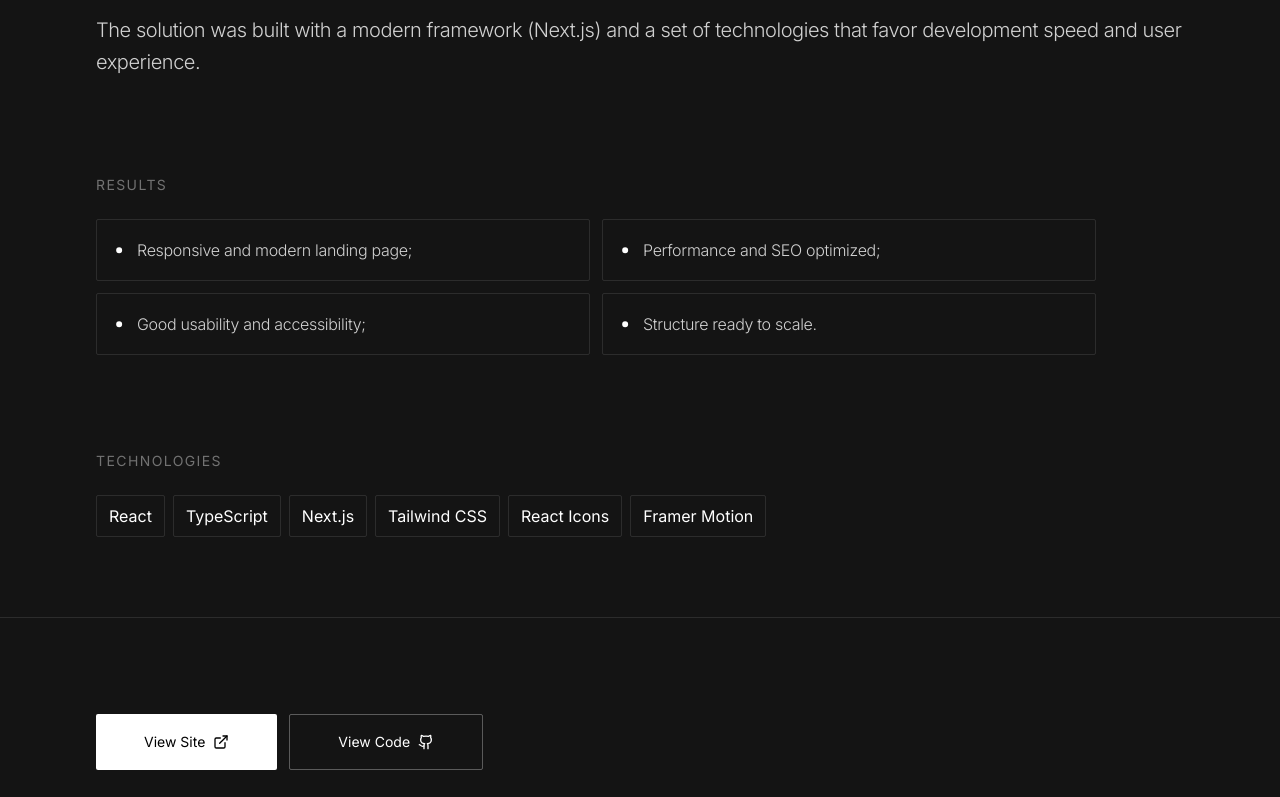
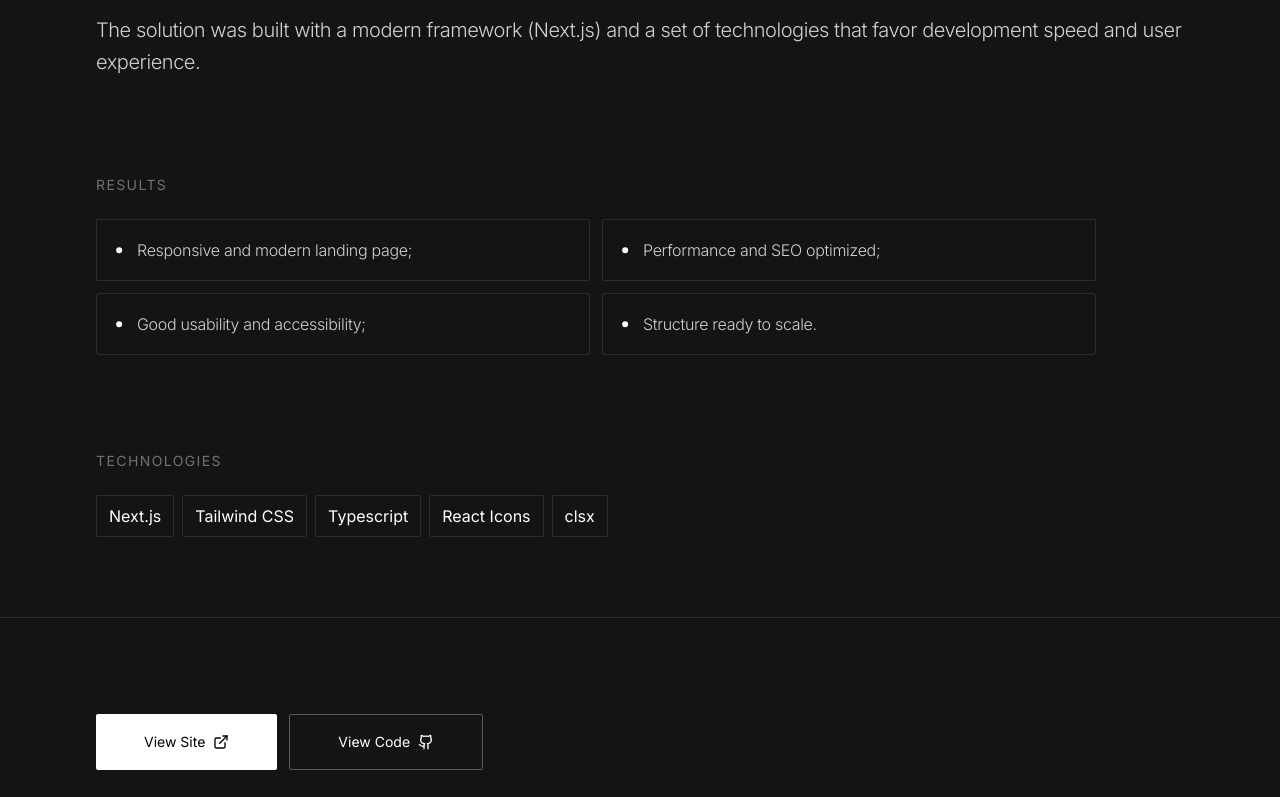
Before and after one commit to danilo1opes/portfolio, a Next.js app in the folder frontend/: page /en/projects/calisthenyx in a window 1280 px wide. Shown: the part 1979-2776 px from the top of the page. Built offline with nearby package versions, Linux system fonts and the light colour scheme.

Commit message:
🚩 feat: Update new Structure

```diff
--- a/frontend/src/components/landing/Projects/ProjectDetail.tsx
+++ b/frontend/src/components/landing/Projects/ProjectDetail.tsx
@@ -58,7 +58,7 @@ export default function ProjectDetail({ project, path }: Props) {
         {/* Inicio */}
         <div className="mb-12">
           <p className="text-xs font-normal tracking-widest uppercase text-white/40 leading-4">
-            {project.year} • {project.subtitle}
+            {new Date().getFullYear()} • {project.subtitle}
           </p>
           <h1 className="mt-12 text-5xl text-white">{project.title}</h1>
           <p className="mt-6 font-light text-xl text-white/60 leading-7 tracking-[-0.45px]">
--- a/frontend/src/messages/en.json
+++ b/frontend/src/messages/en.json
@@ -168,7 +168,7 @@
     "viewCode": "View Code",
     "items": {
       "calisthenyx": {
-        "year": "2025",
+        "year": "2026",
         "subtitle": "Front-End Developer",
         "title": "Calisthenyx",
         "description": "CalisthenyX is a demonstrative landing page designed to present a modern calisthenics training platform, focused on user experience, performance and accessibility. Through a visually appealing interface, the project showcases training plans, calisthenics benefits and illustrative sections that convey the value of the application in a clear and intuitive way.",
@@ -184,22 +184,21 @@
           "Structure ready to scale."
         ],
         "technologies": [
-          "React",
-          "TypeScript",
           "Next.js",
           "Tailwind CSS",
+          "Typescript",
           "React Icons",
-          "Framer Motion"
+          "clsx"
         ]
       },
       "nyxlobby": {
-        "year": "2025",
+        "year": "2026",
         "subtitle": "Front-End Developer",
         "title": "NyxLobby",
         "description": "NyxLobby is a project focused on creating a modern lobby/authentication interface, designed to be the starting point of access to web applications. The project explores UI best practices, component organization and user experience, serving as a reusable foundation for larger systems.",
         "client": "Personal Project",
-        "duration": "MVP",
-        "role": "Full-Stack Developer",
+        "duration": "2 months",
+        "role": "Full-Stack Development",
         "challenge": "The main challenge was to create a clear, elegant and functional entry interface that conveyed security and professionalism at first contact with the user. It was also essential to keep the code scalable, organized and easy to integrate with authentication and backend systems in the future.",
         "solution": "The solution was to develop a visually consistent lobby with responsive layout and reusable components, prioritizing simplicity and usability. The project was structured with a focus on: clear component separation, clean and intuitive layout, modern and consistent styling, and code ready for evolution (login, registration, permissions, etc.).",
         "results": [
@@ -208,16 +207,25 @@
           "Responsive layout for different screens;",
           "Reusable base for new projects."
         ],
-        "technologies": ["React", "TypeScript", "Next.js", "Tailwind CSS"]
+        "technologies": [
+          "Next.js",
+          "TypeScript",
+          "Tailwind CSS",
+          "Node.js",
+          "Express",
+          "MongoDB",
+          "JWT",
+          "Multer"
+        ]
       },
       "nyxtech": {
-        "year": "2025",
+        "year": "2026",
         "subtitle": "Front-End Developer",
         "title": "NyxTech",
         "description": "NyxTech is an institutional project focused on presenting a technology brand with a modern, clear and professional interface. The goal is to communicate services, vision and tech solutions objectively, reinforcing credibility and visual identity.",
         "client": "Personal Project",
-        "duration": "MVP",
-        "role": "Front-End Developer",
+        "duration": "1 month",
+        "role": "Front-End Development",
         "challenge": "The main challenge was to translate the concept of technology and innovation into a clean and trustworthy interface, avoiding information overload. The layout needed to be impactful, responsive and easy to navigate, serving as a foundation for future institutional or commercial expansions.",
         "solution": "The solution was to develop a well-structured technology landing page with clear visual hierarchy and reusable components. The project prioritizes: clarity in service communication, modern visual aligned with the tech universe, responsiveness and good experience across different devices, and a scalable structure for new sections and features.",
         "results": [
@@ -226,16 +234,22 @@
           "Clear and objective communication;",
           "Foundation ready for product evolution."
         ],
-        "technologies": ["React", "TypeScript", "Next.js", "Tailwind CSS"]
+        "technologies": [
+          "React",
+          "TypeScript",
+          "Router DOM",
+          "Recharts",
+          "CSS Custom Properties"
+        ]
       },
       "forest": {
-        "year": "2025",
+        "year": "2026",
         "subtitle": "Front-End Developer",
         "title": "Boreal Forest",
         "description": "Forest is a landing page project that explores a natural and minimalist aesthetic, inspired by sustainability, well-being and connection with nature. The goal is to communicate environmental values in a clear, light and visually pleasant way.",
         "client": "Personal Project",
-        "duration": "MVP",
-        "role": "Front-End Developer",
+        "duration": "3 weeks",
+        "role": "Front-End Development",
         "challenge": "The main challenge was to translate the concept of nature and tranquility into a digital interface, maintaining balance between aesthetics, readability and usability. The layout needed to be simple, responsive and functional without visual excesses.",
         "solution": "The solution was to create a clean and harmonious interface with strategic use of natural colors, generous spacing and clear content hierarchy. The project prioritizes: light and pleasant visuals, intuitive navigation, responsiveness across different devices, and a reusable structure for sustainable brands and projects.",
         "results": [
@@ -244,16 +258,16 @@
           "Good hierarchy and readability;",
           "Foundation ready for evolution."
         ],
-        "technologies": ["React", "TypeScript", "Next.js", "Tailwind CSS"]
+        "technologies": ["HTML5", "Tailwind CSS", "Javascript"]
       },
       "tendshop": {
-        "year": "2025",
+        "year": "2026",
         "subtitle": "Front-End Developer",
         "title": "TendShop",
         "description": "TendShop is an e-commerce landing page project created to present products in an attractive, clear and conversion-focused way. The interface explores visual trends in digital retail, prioritizing product highlighting and an intuitive shopping experience.",
         "client": "Personal Project",
-        "duration": "MVP",
-        "role": "Front-End Developer",
+        "duration": "2 months",
+        "role": "Front-End Development",
         "challenge": "The main challenge was to create a commercially efficient interface, balancing modern aesthetics with information clarity. The layout needed to naturally guide the user toward action while maintaining good readability and responsiveness across all devices.",
         "solution": "The solution was to develop a clean, conversion-oriented landing page with good visual hierarchy, reusable components and strategic highlighting of products and calls to action.",
         "results": [
@@ -262,16 +276,22 @@
           "Good visual hierarchy of products;",
           "Foundation ready to scale."
         ],
-        "technologies": ["React", "TypeScript", "Next.js", "Tailwind CSS"]
+        "technologies": [
+          "React",
+          "Next.js",
+          "TypeScript",
+          "Tailwind CSS",
+          "react-i18next"
+        ]
       },
       "animais": {
-        "year": "2025",
+        "year": "2026",
         "subtitle": "Front-End Developer",
         "title": "Animais",
         "description": "Animais Fantásticos is a project focused on building an interactive informational website, developed to practice core JavaScript concepts, DOM manipulation and front-end best practices. The project combines educational content with animations and interactions that enrich the user experience.",
         "client": "Educational Project",
-        "duration": "MVP",
-        "role": "Front-End Developer",
+        "duration": "1 month",
+        "role": "Front-End Development",
         "challenge": "The main challenge was to implement dynamic interactions in an organized and performant way, ensuring the code was readable, reusable and easy to maintain, even with multiple interface behaviors.",
         "solution": "The solution was to create a modular JavaScript structure, separating responsibilities and applying code organization best practices.",
         "results": [
@@ -280,16 +300,16 @@
           "Good code organization;",
           "Smooth and engaging navigation."
         ],
-        "technologies": ["React", "TypeScript", "Next.js", "Tailwind CSS"]
+        "technologies": ["Figma", "React", "TypeScript", "Vite", "Tailwind CSS"]
       },
       "nyxstellar": {
-        "year": "2025",
+        "year": "2026",
         "subtitle": "Front-End Developer",
         "title": "NyxStellar",
         "description": "NyxStellar is a project focused on creating a landing page with a futuristic and spatial aesthetic, exploring modern visual concepts for brands and digital products. The goal is to combine visual impact, information clarity and a good browsing experience.",
         "client": "Personal Project",
-        "duration": "MVP",
-        "role": "Front-End Developer",
+        "duration": "2 months",
+        "role": "Front-End Development",
         "challenge": "The challenge was to balance a strong and conceptual visual with usability, ensuring that the futuristic aesthetic did not compromise readability, information hierarchy or the user experience across different devices.",
         "solution": "The solution was to develop a visually striking interface with a well-structured layout, readable typography and reusable components. The project prioritizes: consistent and modern visual identity, clear content hierarchy, responsive and fluid navigation, and a scalable base for new content or features.",
         "results": [
@@ -298,7 +318,13 @@
           "Clear and intuitive experience;",
           "Project ready for evolution."
         ],
-        "technologies": ["React", "TypeScript", "Next.js", "Tailwind CSS"]
+        "technologies": [
+          "React",
+          "TypeScript",
+          "Motion",
+          "Tailwind CSS",
+          "Vite"
+        ]
       },
       "advocacia": {
         "year": "2025",
--- a/frontend/src/messages/pt.json
+++ b/frontend/src/messages/pt.json
@@ -168,13 +168,13 @@
     "viewCode": "Ver Código",
     "items": {
       "calisthenyx": {
-        "year": "2025",
+        "year": "2026",
         "subtitle": "Desenvolvedor Front-End",
         "title": "Calisthenyx",
         "description": "CalisthenyX é uma landing page demonstrativa que tem como objetivo apresentar uma plataforma moderna de treinos de calistenia, com foco na experiência do usuário, performance e acessibilidade. Através de uma interface visualmente atraente, o projeto mostra planos de treino, benefícios da calistenia e seções ilustrativas que traduzem o valor da aplicação de forma clara e intuitiva.",
         "client": "Projeto Pessoal",
         "duration": "1 mês",
-        "role": "Desenvolvedor Front-End",
+        "role": "Desenvolvimento Front-End",
         "challenge": "O principal desafio do projeto foi criar uma interface responsiva, acessível e otimizada para SEO, capaz de passar profissionalismo e clareza sem depender de backend complexo. A ideia era construir uma vitrine digital que pudesse se tornar a base para uma futura plataforma completa de treinos, atendendo tanto usuários que estão começando na calistenia quanto entusiastas da área.",
         "solution": "A solução foi construída com um framework moderno (Next.js) e um conjunto de tecnologias que favorecem rapidez de desenvolvimento e experiência do usuário.",
         "results": [
@@ -184,22 +184,21 @@
           "Estrutura pronta para escalar."
         ],
         "technologies": [
-          "React",
-          "TypeScript",
           "Next.js",
           "Tailwind CSS",
+          "Typescript",
           "React Icons",
-          "Framer Motion"
+          "clsx"
         ]
       },
       "nyxlobby": {
-        "year": "2025",
+        "year": "2026",
         "subtitle": "Desenvolvedor Front-End",
         "title": "NyxLobby",
         "description": "O NyxLobby é um projeto focado na criação de uma interface de lobby/autenticação moderna, pensada para ser o ponto inicial de acesso a aplicações web. O projeto explora boas práticas de UI, organização de componentes e experiência do usuário, servindo como base reutilizável para sistemas maiores.",
         "client": "Projeto Pessoal",
-        "duration": "MVP",
-        "role": "Desenvolvedor Full-Stack",
+        "duration": "2 meses",
+        "role": "Desenvolvimento Full-Stack",
         "challenge": "O desafio principal foi criar uma interface de entrada clara, elegante e funcional, que transmitisse segurança e profissionalismo logo no primeiro contato do usuário. Além disso, era essencial manter o código escalável, organizado e fácil de integrar futuramente com sistemas de autenticação e backend.",
         "solution": "A solução foi desenvolver um lobby visualmente consistente, com layout responsivo e componentes reutilizáveis, priorizando simplicidade e usabilidade. O projeto foi estruturado com foco em: Separação clara de componentes, Layout limpo e intuitivo, Estilização moderna e consistente, e Código preparado para evolução (login, cadastro, permissões, etc.).",
         "results": [
@@ -208,16 +207,25 @@
           "Layout responsivo para diferentes telas;",
           "Base reutilizável para novos projetos."
         ],
-        "technologies": ["React", "TypeScript", "Next.js", "Tailwind CSS"]
+        "technologies": [
+          "Next.js",
+          "TypeScript",
+          "Tailwind CSS",
+          "Node.js",
+          "Express",
+          "MongoDB",
+          "JWT",
+          "Multer"
+        ]
       },
       "nyxtech": {
-        "year": "2025",
+        "year": "2026",
         "subtitle": "Desenvolvedor Front-End",
-        "title": "Nyxtech",
+        "title": "NyxTech",
         "description": "O NyxTech é um projeto institucional focado na apresentação de uma marca de tecnologia, com uma interface moderna, clara e profissional. A proposta é comunicar serviços, visão e soluções tech de forma objetiva, reforçando credibilidade e identidade visual.",
         "client": "Projeto Pessoal",
-        "duration": "MVP",
-        "role": "Desenvolvedor Front-End",
+        "duration": "1 mês",
+        "role": "Desenvolvimento Front-End",
         "challenge": "O principal desafio foi traduzir o conceito de tecnologia e inovação em uma interface limpa e confiável, evitando excesso de informação. O layout precisava ser impactante, responsivo e fácil de navegar, servindo como base para futuras expansões institucionais ou comerciais.",
         "solution": "A solução foi desenvolver uma landing page tecnológica e bem estruturada, com hierarquia visual clara e componentes reutilizáveis. O projeto prioriza: Clareza na comunicação de serviços, Visual moderno e alinhado ao universo tech, Responsividade e boa experiência em diferentes dispositivos e Estrutura escalável para novas seções e funcionalidades",
         "results": [
@@ -226,34 +234,46 @@
           "Comunicação clara e objetiva;",
           "Base pronta para evolução do produto."
         ],
-        "technologies": ["React", "TypeScript", "Next.js", "Tailwind CSS"]
+        "technologies": [
+          "React",
+          "TypeScript",
+          "Router DOM",
+          "Recharts",
+          "CSS Custom Properties"
+        ]
       },
       "nyxstellar": {
-        "year": "2025",
+        "year": "2026",
         "subtitle": "Desenvolvedor Front-End",
-        "title": "Nyxtech",
+        "title": "NyxStellar",
         "description": "O NyxStellar é um projeto focado na criação de uma landing page com estética futurista e espacial, explorando conceitos visuais modernos para marcas e produtos digitais. O objetivo é unir impacto visual, clareza de informação e boa experiência de navegação.",
         "client": "Projeto Pessoal",
-        "duration": "MVP",
-        "role": "Desenvolvedor Front-End",
+        "duration": "2 meses",
+        "role": "Desenvolvimento Front-End",
         "challenge": "O desafio foi equilibrar um visual forte e conceitual com usabilidade, garantindo que a estética futurista não comprometesse a leitura, a hierarquia das informações e a experiência do usuário em diferentes dispositivos.",
-        "solution": "A solução foi desenvolver uma interface visualmente marcante, com layout bem estruturado, tipografia legível e componentes reutilizáveis.O projeto prioriza: Identidade visual consistente e moderna, Hierarquia clara de conteúdo, Responsividade e fluidez na navegação e Base escalável para novos conteúdos ou funcionalidades",
+        "solution": "A solução foi desenvolver uma interface visualmente marcante, com layout bem estruturado, tipografia legível e componentes reutilizáveis. O projeto prioriza: Identidade visual consistente e moderna, Hierarquia clara de conteúdo, Responsividade e fluidez na navegação e Base escalável para novos conteúdos ou funcionalidades",
         "results": [
           "Landing page com forte identidade visual;",
           "Layout responsivo e estruturado;",
           "Experiência clara e intuitiva;",
           "Projeto pronto para evolução."
         ],
-        "technologies": ["React", "TypeScript", "Next.js", "Tailwind CSS"]
+        "technologies": [
+          "React",
+          "TypeScript",
+          "Motion",
+          "Tailwind CSS",
+          "Vite"
+        ]
       },
       "forest": {
-        "year": "2025",
+        "year": "2026",
         "subtitle": "Desenvolvedor Front-End",
         "title": "Boreal Forest",
         "description": "O Forest é um projeto de landing page que explora uma estética natural e minimalista, inspirada em sustentabilidade, bem-estar e conexão com a natureza. O objetivo é comunicar valores ambientais de forma clara, leve e visualmente agradável.",
         "client": "Projeto Pessoal",
-        "duration": "MVP",
-        "role": "Desenvolvedor Front-End",
+        "duration": "3 semanas",
+        "role": "Desenvolvimento Front-End",
         "challenge": "O principal desafio foi traduzir o conceito de natureza e tranquilidade em uma interface digital, mantendo equilíbrio entre estética, legibilidade e usabilidade. O layout precisava ser simples, responsivo e funcional, sem excessos visuais.",
         "solution": "A solução foi criar uma interface limpa e harmoniosa, com uso estratégico de cores naturais, espaçamentos generosos e hierarquia clara de conteúdo. O projeto prioriza: Visual leve e agradável, Navegação intuitiva, Responsividade em diferentes dispositivos e Estrutura reutilizável para marcas e projetos sustentáveis",
         "results": [
@@ -262,16 +282,16 @@
           "Boa hierarquia e legibilidade;",
           "Base pronta para evolução."
         ],
-        "technologies": ["React", "TypeScript", "Next.js", "Tailwind CSS"]
+        "technologies": ["HTML5", "Tailwind CSS", "Javascript"]
       },
       "tendshop": {
-        "year": "2025",
+        "year": "2026",
         "subtitle": "Desenvolvedor Front-End",
         "title": "TendShop",
         "description": "O TendShop é um projeto de landing page para e-commerce, criado para apresentar produtos de forma atrativa, clara e focada em conversão. A interface explora tendências visuais do varejo digital, priorizando destaque de produtos e uma experiência de compra intuitiva.",
         "client": "Projeto Pessoal",
-        "duration": "MVP",
-        "role": "Desenvolvedor Front-End",
+        "duration": "2 meses",
+        "role": "Desenvolvimento Front-End",
         "challenge": "O principal desafio foi criar uma interface comercialmente eficiente, equilibrando estética moderna com clareza de informações. O layout precisava guiar o usuário naturalmente até a ação, mantendo boa leitura e responsividade em todos os dispositivos.",
         "solution": "A solução foi desenvolver uma landing page limpa e orientada a conversão, com boa hierarquia visual, componentes reutilizáveis e destaque estratégico para produtos e chamadas de ação.",
         "results": [
@@ -280,15 +300,21 @@
           "Boa hierarquia visual de produtos;",
           "Base pronta para escalar."
         ],
-        "technologies": ["React", "TypeScript", "Next.js", "Tailwind CSS"]
+        "technologies": [
+          "React",
+          "Next.js",
+          "TypeScript",
+          "Tailwind CSS",
+          "react-i18next"
+        ]
       },
       "animais": {
-        "year": "2025",
+        "year": "2026",
         "subtitle": "Desenvolvedor Front-End",
         "title": "Animais",
         "description": "O Animais Fantásticos é um projeto focado na construção de um site informativo interativo, desenvolvido para praticar conceitos fundamentais de JavaScript, manipulação do DOM e boas práticas de front-end. O projeto combina conteúdo educativo com animações e interações que enriquecem a experiência do usuário.",
         "client": "Projeto Educacional",
-        "duration": "MVP",
+        "duration": "1 mês",
         "role": "Desenvolvedor Front-End",
         "challenge": "O principal desafio foi implementar interações dinâmicas de forma organizada e performática, garantindo que o código fosse legível, reutilizável e fácil de manter, mesmo com múltiplos comportamentos na interface.",
         "solution": "A solução foi criar uma estrutura modular em JavaScript, separando responsabilidades e aplicando boas práticas de organização do código.",
@@ -296,9 +322,9 @@
           "Interface interativa e dinâmica;",
           "Experiência fluida para o usuário;",
           "Boa organização do código;",
-          "Experiência fluida para o usuário."
+          "Navegação suave e envolvente."
         ],
-        "technologies": ["React", "TypeScript", "Next.js", "Tailwind CSS"]
+        "technologies": ["Figma", "React", "TypeScript", "Vite", "Tailwind CSS"]
       },
       "advocacia": {
         "year": "2025",
@@ -307,7 +333,7 @@
         "description": "O site Tavares & Saraiva Advogados foi criado como uma presença institucional online para o escritório de advocacia sediado em Pernambuco. A plataforma apresenta os serviços jurídicos oferecidos, a equipe de profissionais e as áreas de atuação, transmitindo credibilidade, ética e compromisso com resultados.",
         "client": "Tavares & Saraiva Advogados",
         "duration": "Site Institucional",
-        "role": "Desenvolvedor Front-End",
+        "role": "Desenvolvimento Front-End",
         "challenge": "O principal desafio foi traduzir a autoridade e a seriedade de um escritório de advocacia em uma presença digital clara e profissional, sem exageros visuais, e apresentar serviços complexos do direito de forma acessível ao visitante. O site precisava ser responsivo, informativo e funcional para diferentes públicos, potenciais clientes, empresas e usuários buscando apoio jurídico.",
         "solution": "A solução consistiu em desenvolver uma landing page institucional elegante e funcional, com foco em: Estrutura de conteúdo clara, destacando áreas de atuação jurídica; Apresentação da equipe de profissionais, reforçando credibilidade e confiança; Navegação intuitiva e responsiva para dispositivos móveis; Chamadas diretas para contato e geração de leads qualificados.",
         "results": [
@@ -316,7 +342,7 @@
           "Conteúdo claro das áreas de atuação;",
           "Chamadas estratégicas para contato e conversão."
         ],
-        "technologies": ["React", "TypeScript", "Next.js", "Tailwind CSS"]
+        "technologies": ["React", "Next.js", "TypeScript", "Tailwind CSS"]
       }
     }
   }
```
